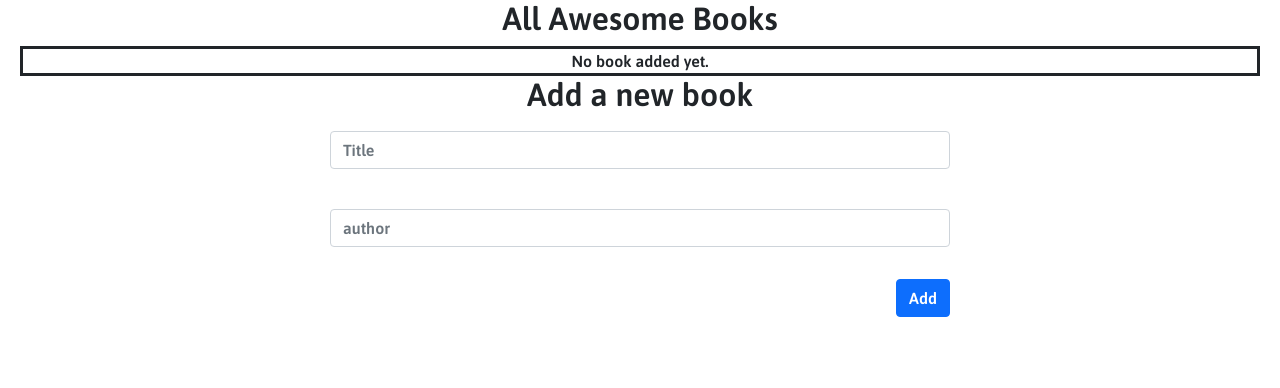
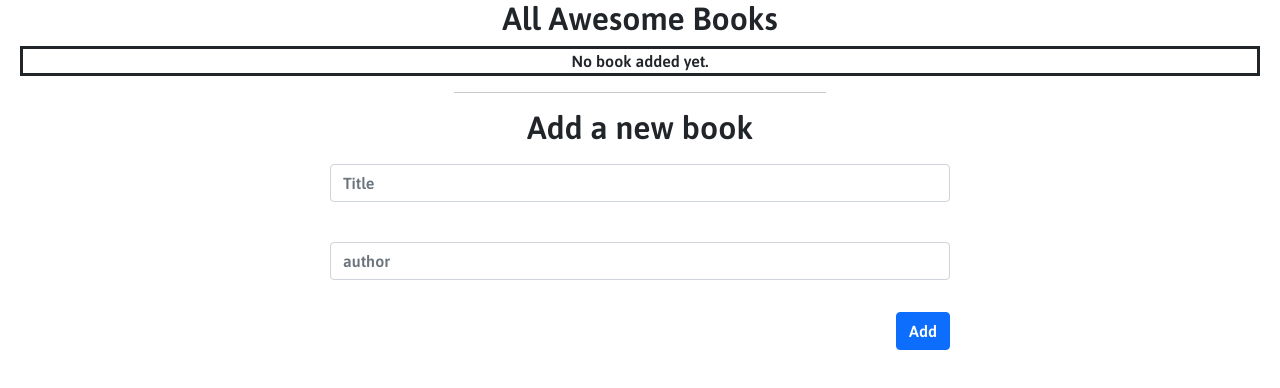
Before and after one commit to CRClothier/Awesome-Library, a plain HTML site: page index.html in a window 1280 px wide. Drawn offline with nearby package versions, Linux system fonts and the light colour scheme.

Commit message:
Add hr tag

```diff
--- a/css/style.css
+++ b/css/style.css
@@ -1,6 +1,12 @@
 body {
   margin: 0 20px;
   font-family: 'Asap', sans-serif;
+}
+
+hr {
+  width: 30%;
+  margin-left: auto;
+  margin-right: auto;
 }
 
 .book:nth-child(odd) {
--- a/index.html
+++ b/index.html
@@ -20,6 +20,7 @@
     <div id="books" class="border border-3 border-dark text-center">
     </div>
   </section>
+  <hr>
   <section class="add-books show">
     <h2 class="text-center">Add a new book</h2>
     <div class="d-flex justify-content-center">
```
